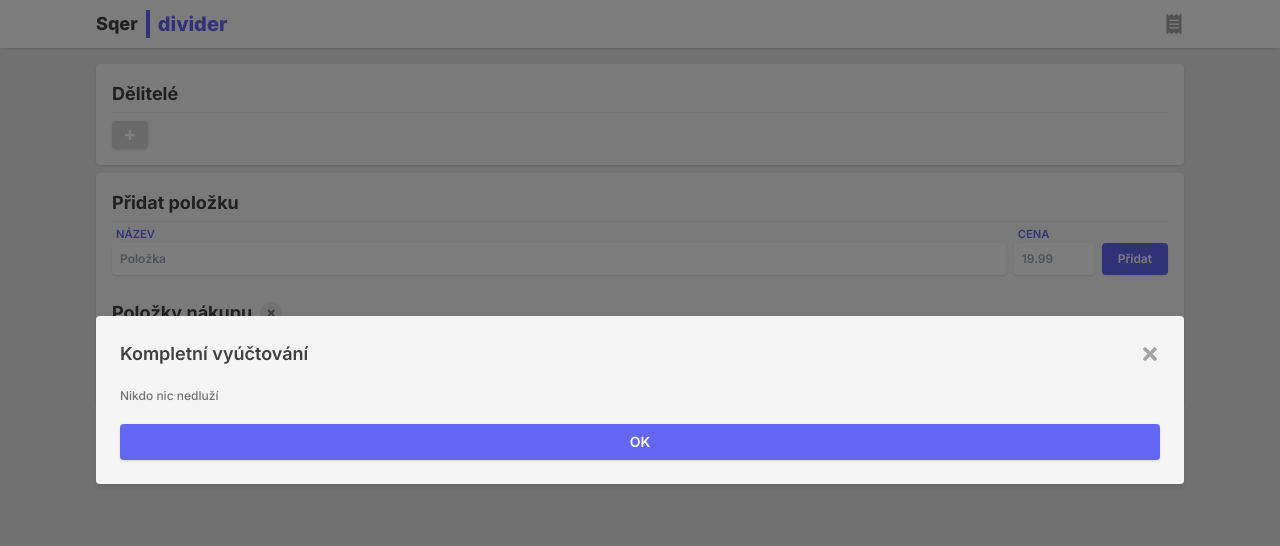
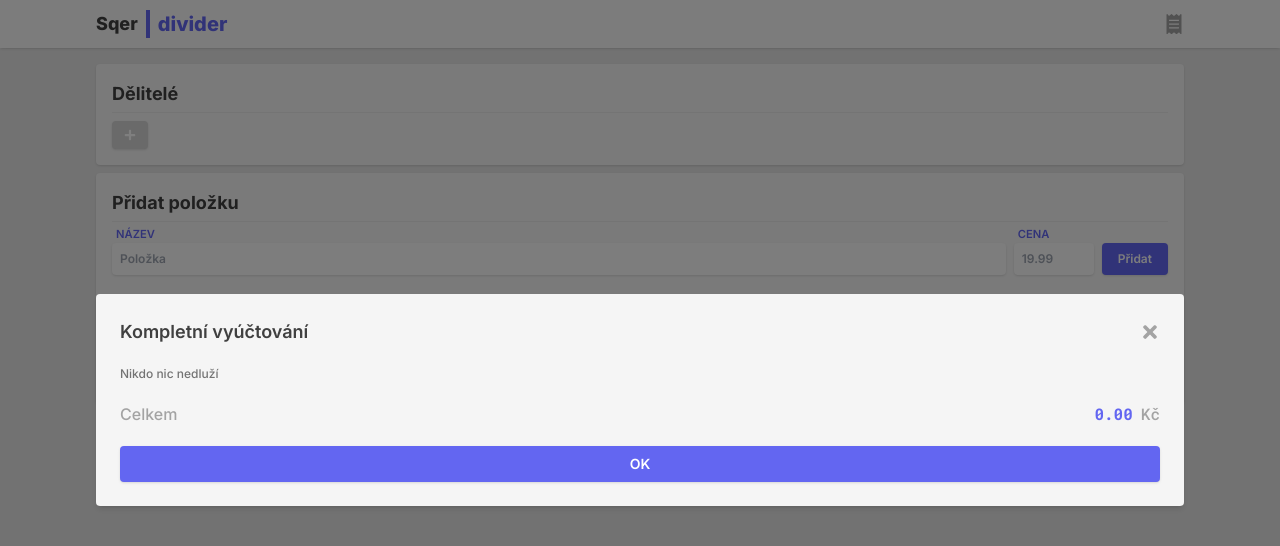
Before and after one commit to freieslebenadam/divider, a Next.js app: page / in a window 1280 px wide. Both pictures are taken after a click on the button 1174 px from the left and 24 px from the top of the page. Shown: the top 546 px of the page. Built offline with nearby package versions, Linux system fonts and the light colour scheme.

Commit message:
sums moved and added to receipt

```diff
--- a/components/Items/ItemsList.jsx
+++ b/components/Items/ItemsList.jsx
@@ -13,7 +13,6 @@ const ItemsList = () => {
   return (
     <>
       <div className="flex flex-col gap-2 my-1">
-        {sortedItems.map(item => <ListItem key={item.id} item={{...item, price: formatPrice(item.price)}} />)}
         <div className="text-sm flex">
           <div className="font-normal px-4 py-3 flex-auto"><span className="font-bold text-indigo-500">{items.length}</span> {itemsCountSpelling}</div>
           <div className="flex-none font-mono py-3 px-4 font-semibold text-neutral-500">
@@ -22,6 +21,7 @@ const ItemsList = () => {
             <span className="font-bold text-neutral-300 pl-1 text-xs select-none">Kč</span>
           </div>
         </div>
+        {sortedItems.map(item => <ListItem key={item.id} item={{...item, price: formatPrice(item.price)}} />)}
       </div>
     </>
   )
--- a/components/Receipt.jsx
+++ b/components/Receipt.jsx
@@ -1,13 +1,21 @@
-import React from 'react'
+import React, { useState, useEffect } from 'react'
 import { FaTimes } from "react-icons/fa"
 import { useDividents } from '../hooks'
 import { formatPrice } from "../lib"
 import { MdPerson } from "react-icons/md"
 
 const Receipt = ({ receiptModalOpen, hideReceiptModal }) => {
+  const [sumTotal, setSumTotal] = useState(0)
   const {dividents} = useDividents()
 
   const dividees = dividents.filter(div => div.total > 0)
+
+  useEffect(() => {
+    setSumTotal(0)
+    if (dividees.length !== 0) {
+      dividees.forEach(dividee => setSumTotal(prev => prev + dividee.total))
+    }
+  }, [dividees])
 
   return (
     <div className="fixed items-center justify-center top-0 left-0 bottom-0 right-0 animate-fade z-10"
@@ -43,6 +51,13 @@ const Receipt = ({ receiptModalOpen, hideReceiptModal }) => {
               </div>
             )}
           </div>
+          <div className="flex justify-between items-center pb-5">
+            <p className="text-neutral-400 font-medium">Celkem</p>
+            <div className="font-mono font-medium text-neutral-500">
+              <span className="text-indigo-500 font-bold">{formatPrice(sumTotal)}</span>
+              <span className="font-medium text-neutral-400 pl-2 select-none">Kč</span>
+            </div>
+          </div>
           <div className="flex gap-2">
             <button className="flex-1 py-2 transition-100 hover:bg-indigo-400 text-sm font-semibold text-white bg-indigo-500 rounded shadow" type="button" onClick={hideReceiptModal}>OK</button>
           </div>
```
